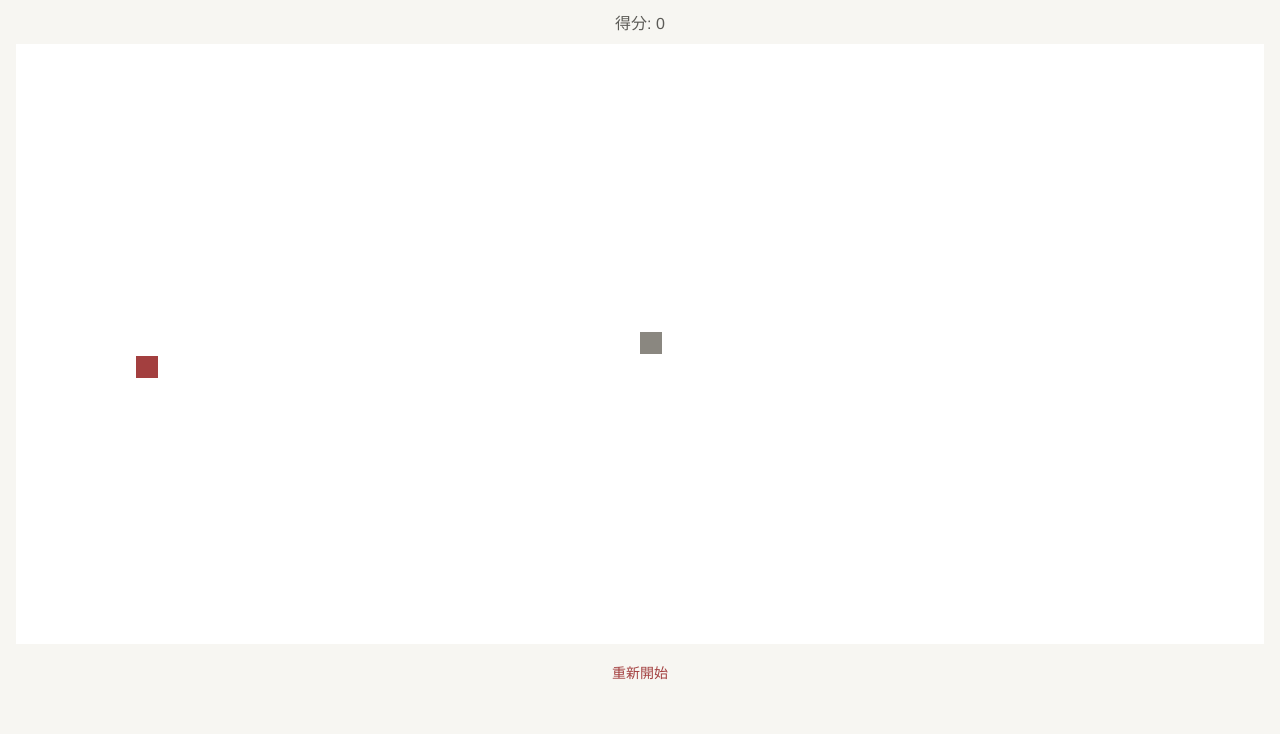
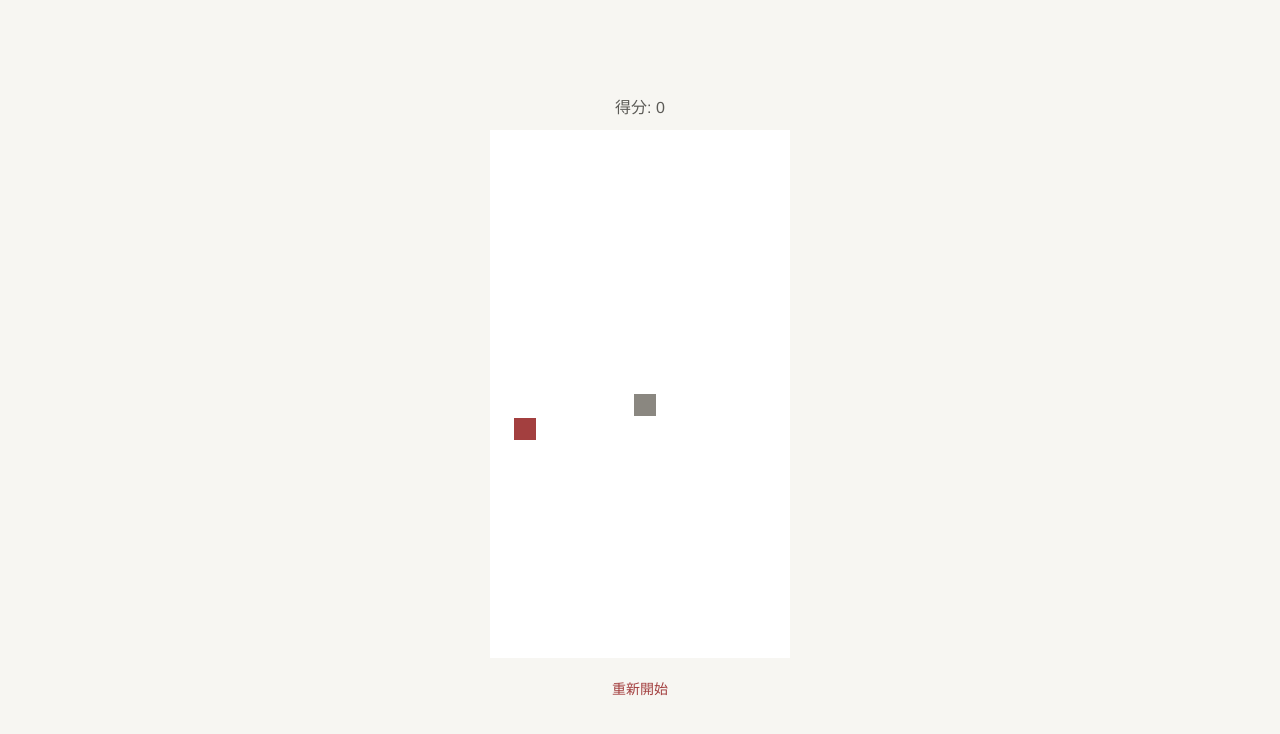
Before and after one commit to klnsupport/snake-game, a plain HTML site: page index.html in a window 1280 px wide. Drawn offline with Linux system fonts and the light colour scheme.

Commit message:
Add files via upload

```diff
--- a/index.html
+++ b/index.html
@@ -20,17 +20,15 @@
             display: flex;
             flex-direction: column;
             align-items: center;
-            gap: 10px;
-            width: 100%;
-            height: 100%;
-            padding: 10px;
-            box-sizing: border-box;
+            gap: 12px;
+            max-width: 100vw;
+            max-height: 100vh;
         }
 
         #gameCanvas {
             background: #FFFFFF;
-            max-width: 100%;
-            max-height: 80vh; /* 留空間給計分板和按鈕 */
+            width: 300px; /* 原336，縮小為300 */
+            height: 528px; /* 原576，縮小為528 */
             touch-action: none;
         }
 
@@ -57,7 +55,7 @@
 <body>
     <div id="gameContainer">
         <div id="scoreBoard">得分: 0</div>
-        <canvas id="gameCanvas"></canvas>
+        <canvas id="gameCanvas" width="300" height="528"></canvas> <!-- 修改畫布尺寸 -->
         <button id="restartBtn">重新開始</button>
     </div>
 
@@ -68,25 +66,8 @@
         const restartBtn = document.getElementById('restartBtn');
 
         const gridSize = 24;
-        function resizeCanvas() {
-            const maxWidth = window.innerWidth - 20; // 留邊距
-            const maxHeight = window.innerHeight * 0.8 - 20; // 80%高度減去邊距
-            const tileCountX = Math.floor(maxWidth / gridSize);
-            const tileCountY = Math.floor(maxHeight / gridSize);
-
-            canvas.width = tileCountX * gridSize;
-            canvas.height = tileCountY * gridSize;
-
-            return { tileCountX, tileCountY };
-        }
-
-        let { tileCountX, tileCountY } = resizeCanvas();
-        window.addEventListener('resize', () => {
-            const sizes = resizeCanvas();
-            tileCountX = sizes.tileCountX;
-            tileCountY = sizes.tileCountY;
-            restartGame(); // 調整大小時重置遊戲
-        });
+        const tileCountX = Math.floor(canvas.width / gridSize); // 300 / 24 = 12
+        const tileCountY = Math.floor(canvas.height / gridSize); // 528 / 24 = 22
 
         let snake = [{ x: Math.floor(tileCountX / 2), y: Math.floor(tileCountY / 2) }];
         let food = generateFoodPosition();
@@ -158,7 +139,7 @@
             if (isGameRunning) return;
             isGameRunning = true;
             if (gameInterval) clearInterval(gameInterval);
-            gameInterval = setInterval(gameLoop, 150); // 降低難度
+            gameInterval = setInterval(gameLoop, 150);
         }
 
         function gameLoop() {
```
